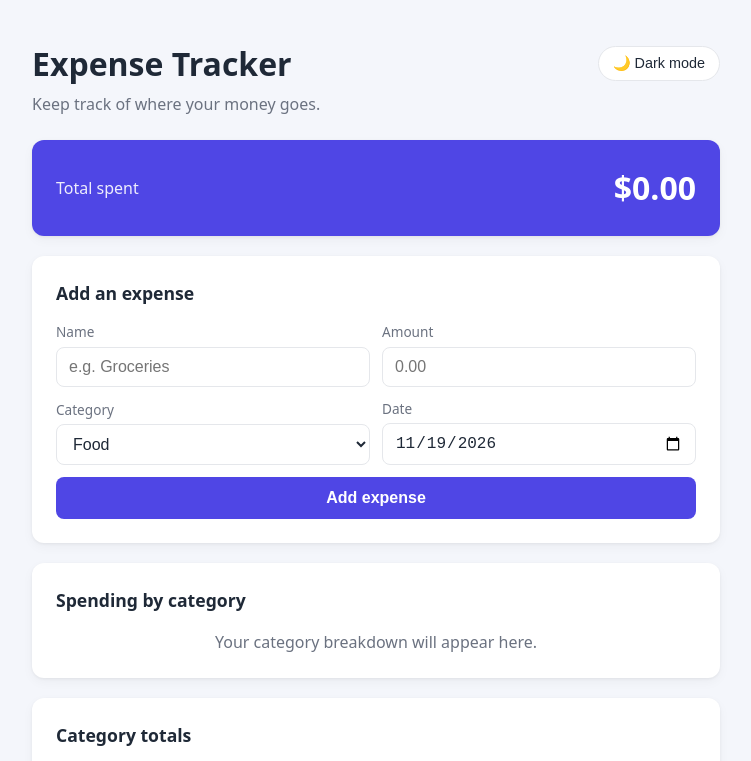
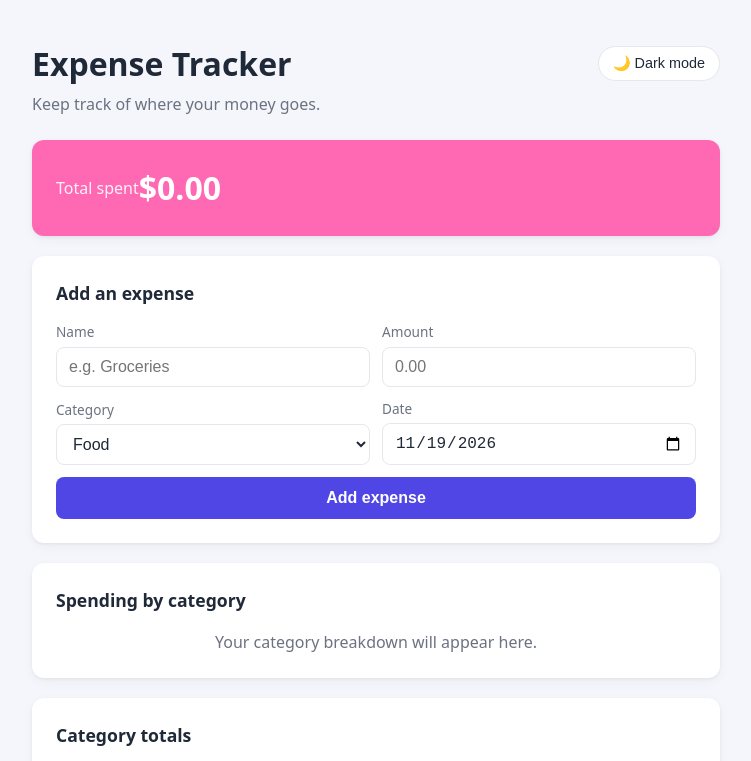
Before and after one commit to cemguv/expense-tracker, a plain HTML site: page index.html in a window 1280 px wide. Shown: the top 761 px of the page, without its empty margins (264-1015 px from the left). Drawn offline with Linux system fonts and the light colour scheme.

Commit message:
Tweak total card styling
Practice commit: deliberately introduces a visual bug (pink
background, cramped layout) so it can be undone with git revert.

Co-Authored-By: Claude Opus 5.5 <noreply@anthropic.com>
Claude-Session: https://claude.ai/code/session_01BZ2cvoY2ER4PPAmqXtgGD6

```diff
--- a/style.css
+++ b/style.css
@@ -128,9 +128,9 @@ h2 {
 
 .total-card {
   display: flex;
-  justify-content: space-between;
+  justify-content: flex-start;
   align-items: center;
-  background: var(--primary);
+  background: hotpink;
   color: white;
 }
 
```
